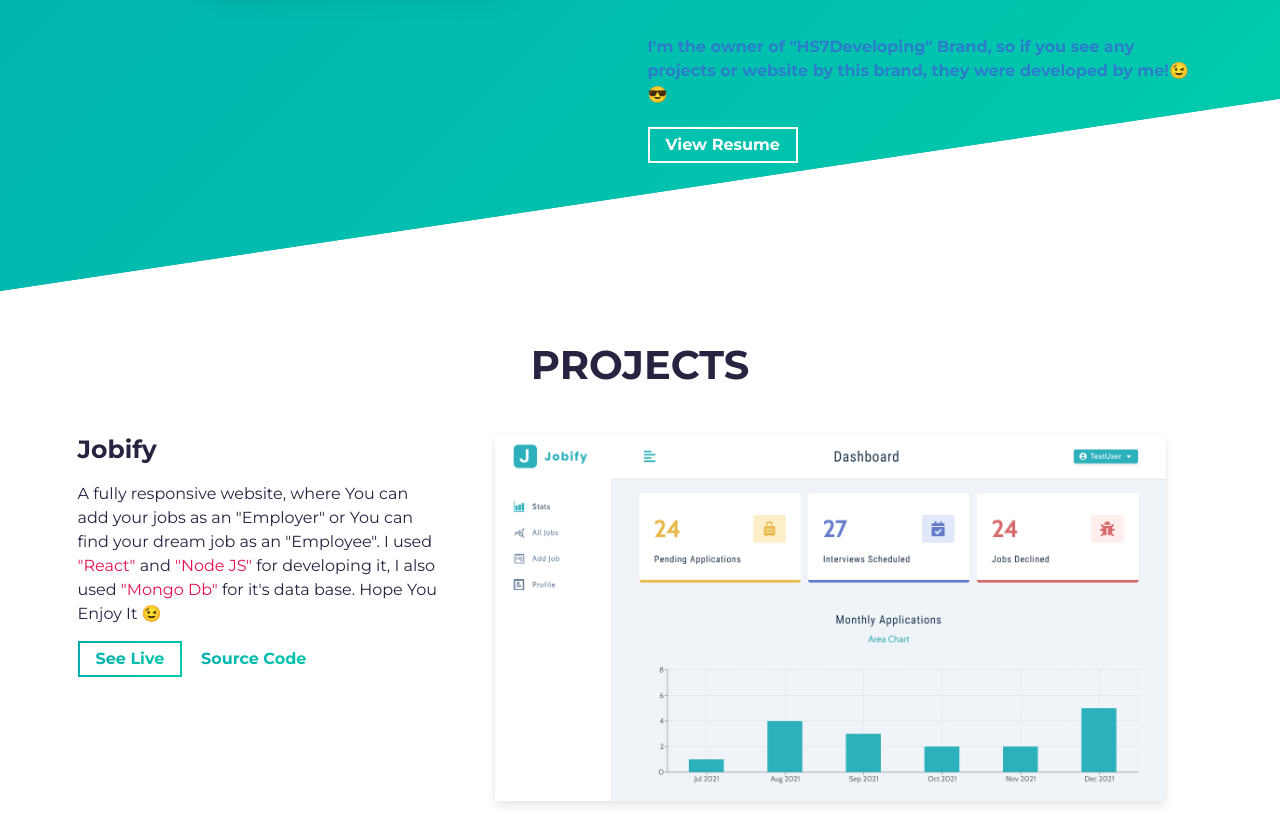
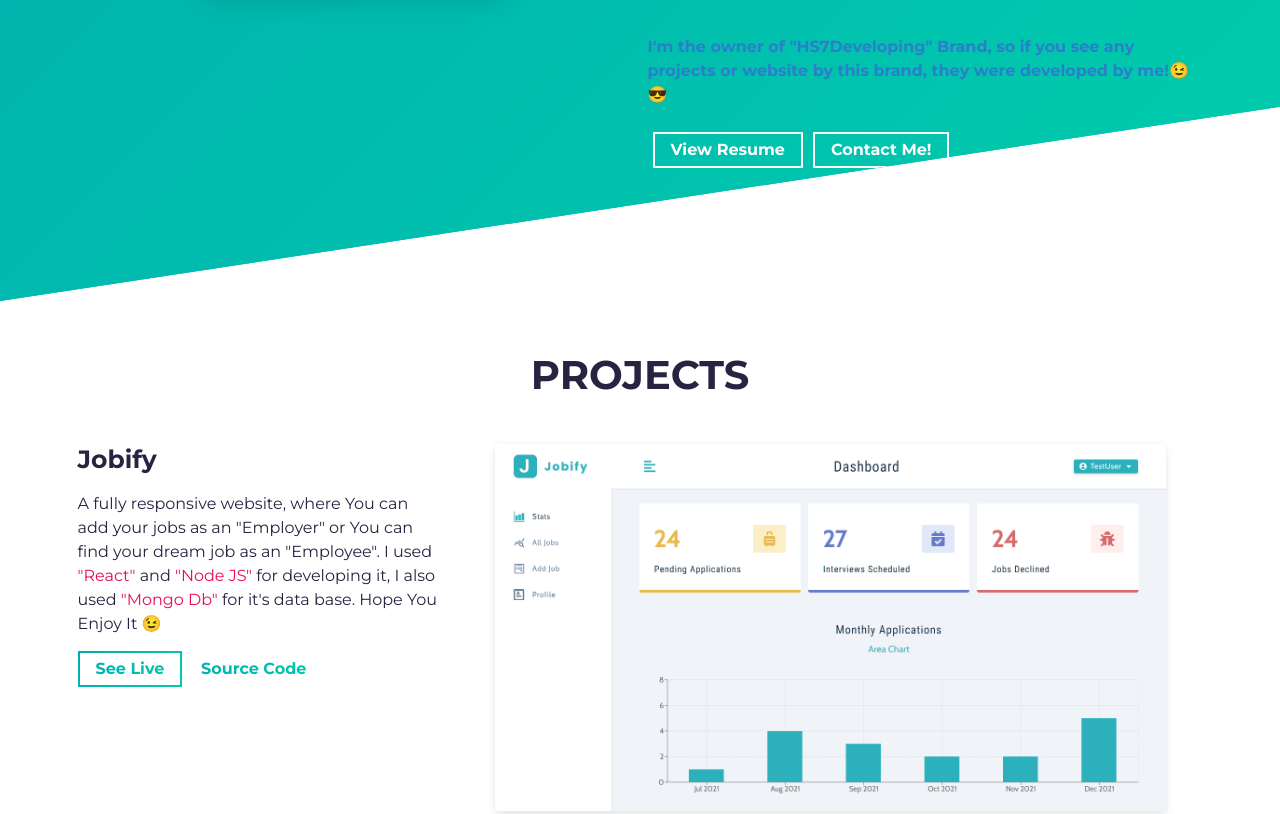
Before and after one commit to HamidSafdari7/Portfolio, a website built with Parcel: page src/index.html in a window 1280 px wide. Shown: the part 1470-2284 px from the top of the page. Built offline with nearby package versions, Linux system fonts and the light colour scheme.

Commit message:
update the informations

```diff
--- a/src/index.html
+++ b/src/index.html
@@ -116,7 +116,8 @@
                   website by this brand, they were developed by me!😉😎
                 </span>
               </p>
-              <span class="d-flex mt-3">
+              <span class="d-flex flex-row">
+                <span class="d-flex mt-3 p-2">
                   <a
                     rel="noreferrer"
                     target="_blank"
@@ -126,6 +127,19 @@
                     View Resume
                   </a>
                 </span>
+
+                <span class="d-flex mt-3 p-2">
+                  <a
+                    rel="noreferrer"
+                    class="cta-btn cta-btn--resume"
+                    href="#bottom"
+                    onclick="scrollToBottom()"
+                  >
+                    Contact Me!
+                  </a>
+                </span>
+              </span>
+
             </div>
           </div>
         </div>
@@ -379,7 +393,7 @@
 
     <!-- **** Footer Section **** -->
     <footer class="footer navbar-static-bottom">
-      <div class="container">
+      <div class="container" id="bottom">
         <a rel="noreferrer" href="#top" class="back-to-top">
           <i class="fa fa-angle-up fa-2x" aria-hidden="true"></i>
         </a>
@@ -390,6 +404,9 @@
           </a>
           <a rel="noreferrer" href="https://github.com/HamidSafdari7" target="_blank">
             <i class="fa fa-github fa-inverse"></i>
+          </a>
+          <a rel="noreferrer" href="mailto:hs7developing@gmail.com" target="_blank">
+            <i class="fa fa-envelope fa-inverse"></i>
           </a>
         </div>
 
@@ -406,5 +423,12 @@
 
 
     <script defer type="module" src="index.js"></script>
+
+    <script>
+      function scrollToBottom() {
+      const element = document.getElementById('bottom');
+      element.scrollIntoView({ behavior: 'smooth' });
+      }
+    </script>
   </body>
 </html>
```
Also changed, not shown: 2 other files. Lines whose indentation alone changed are shown as unchanged.
